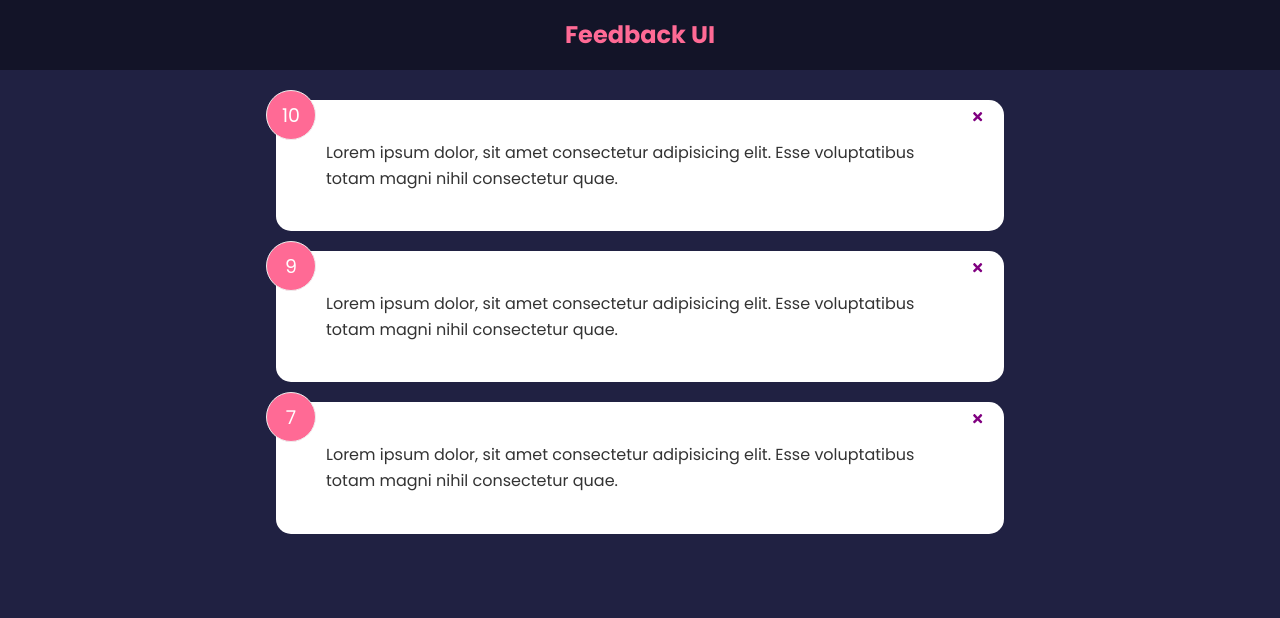
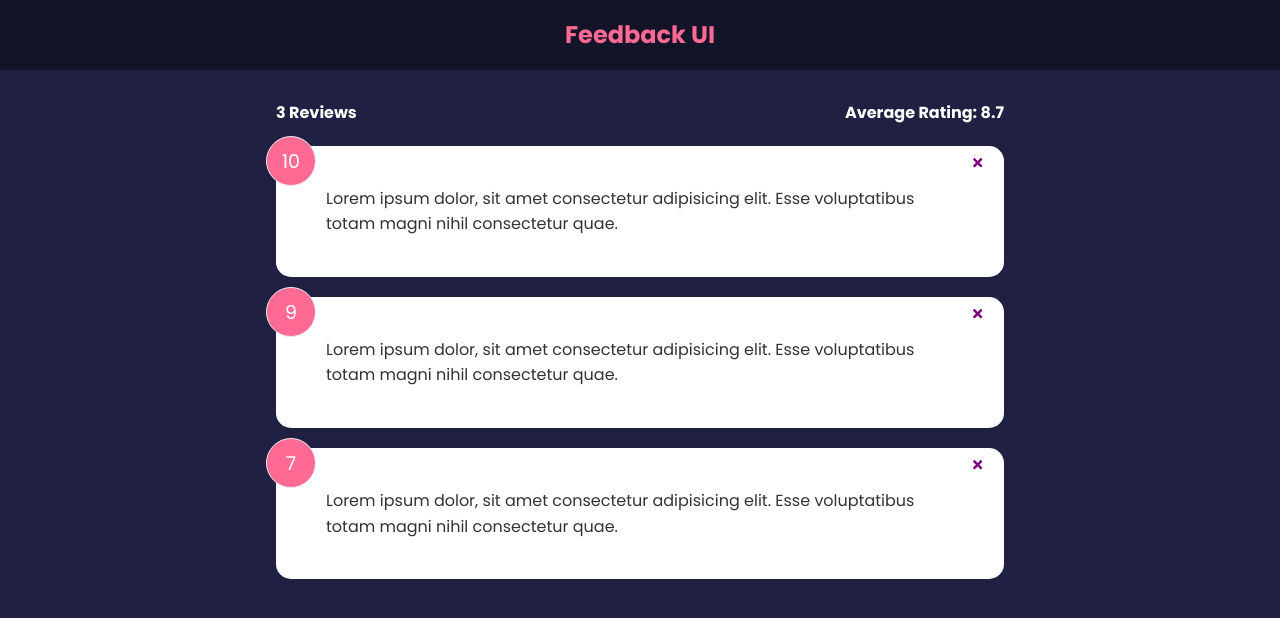
Before and after one commit to rilindtasholli/feedback-app, a React (Create React App) app: page / in a window 1280 px wide. Shown: the top 618 px of the page. Built offline with nearby package versions, Linux system fonts and the light colour scheme.

Commit message:
added FeedbackStats Component

```diff
--- a/src/App.js
+++ b/src/App.js
@@ -1,6 +1,8 @@
 import { useState } from 'react'
 import Header from './components/Header'
 import FeedbackList from './components/FeedbackList'
+import FeedbackStats from './components/FeedbackStats'
+
 import FeedbackData from './data/FeedbackData'
 
 function App() {
@@ -16,6 +18,7 @@
         <>
         <Header />
         <div className="container">
+            <FeedbackStats feedback={feedback}/>
             <FeedbackList feedback={feedback} handleDelete={deleteFeedback}/>
         </div>
         </>
--- /dev/null
+++ b/src/components/FeedbackStats.jsx
@@ -0,0 +1,23 @@
+import PropTypes from 'prop-types'
+
+function FeedbackStats({feedback}) {
+  //calculate ratings average
+  let average = feedback.reduce((acc, current) => {
+    return acc + current.rating
+  }, 0) / feedback.length
+
+  average = average.toFixed(1).replace(/[.,]0$/, '')
+
+  return (
+    <div className="feedback-stats">
+      <h4>{feedback.length} Reviews</h4>
+      <h4>Average Rating: {isNaN(average)  ? 0 : average}</h4>
+    </div>
+  )
+}
+
+FeedbackStats.propTpes = {
+  feedback: PropTypes.array.isRequired
+}
+
+export default FeedbackStats
```
